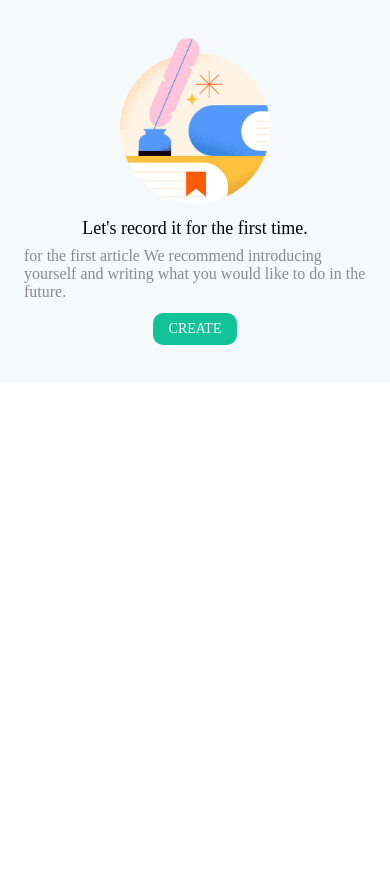
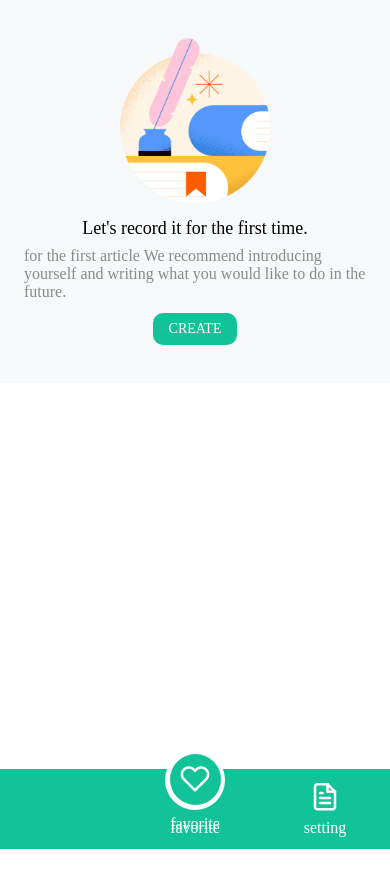
Before and after one commit to kayguyx2/Noto, a React Native app: screen / in a window 390 px wide. Shown: the top 888 px of the page. Before the commit the page ends 844 px from the top, so only its background shows below. Built offline with nearby package versions, Linux system fonts and the light colour scheme.

Commit message:
Add Tabbar into project

```diff
--- a/package.json
+++ b/package.json
@@ -13,9 +13,11 @@
     "@react-navigation/bottom-tabs": "^6.0.9",
     "@react-navigation/native": "^6.0.6",
     "@react-navigation/native-stack": "^6.2.5",
+    "@react-navigation/stack": "^6.0.11",
     "d3-shape": "^3.1.0",
     "react": "17.0.2",
     "react-native": "0.66.4",
+    "react-native-gesture-handler": "^2.1.1",
     "react-native-safe-area-context": "^3.3.2",
     "react-native-screens": "^3.10.1",
     "react-native-svg": "^12.1.1",
@@ -29,6 +31,7 @@
     "@types/jest": "^26.0.23",
     "@types/node": "^17.0.8",
     "@types/react-native": "^0.66.4",
+    "@types/react-native-vector-icons": "^6.4.10",
     "@types/react-test-renderer": "^17.0.1",
     "@typescript-eslint/eslint-plugin": "^5.7.0",
     "@typescript-eslint/parser": "^5.7.0",
--- a/src/App.tsx
+++ b/src/App.tsx
@@ -1,45 +1,32 @@
 import React from 'react';
-import {StyleSheet, Text, View, Image} from 'react-native';
-import {Colors, Typography} from '@styles/index';
-import Layout from '@components/Layout';
+import {NavigationContainer} from '@react-navigation/native';
 
-import NotionImage from '@assets/images/notion.png';
-import Button from '@components/Button';
+import TabBar from './navigation/TabBar';
+import {
+    CardStyleInterpolators,
+    createStackNavigator,
+    StackNavigationOptions,
+} from '@react-navigation/stack';
+import {View} from 'react-native';
+
+const MainAppStack = createStackNavigator();
+
+const screenOptions: StackNavigationOptions = {
+    gestureEnabled: true,
+    gestureDirection: 'horizontal',
+    cardStyleInterpolator: CardStyleInterpolators.forHorizontalIOS,
+	headerShown: false,
+};
 
 const App = () => {
+    const {Navigator, Screen} = MainAppStack;
     return (
-        <Layout>
-            <View style={styles.box}>
-                <Image source={NotionImage} style={{width: 180, height: 180}} />
-                <Text style={[Typography.FONT.REGULAR, styles.title]}>
-                    Let's record it for the first time.
-                </Text>
-                <Text style={[Typography.FONT.LIGHT, styles.description]}>
-                    for the first article We recommend introducing yourself and writing what you
-                    would like to do in the future.
-                </Text>
-                <Button content="Create" />
-            </View>
-        </Layout>
+        <NavigationContainer>
+            <Navigator initialRouteName="main" screenOptions={screenOptions}>
+                <Screen name="main" component={TabBar} />
+            </Navigator>
+        </NavigationContainer>
     );
 };
 
-const styles = StyleSheet.create({
-    title: {
-        fontSize: Typography.FONT_SIZE_18,
-        marginBottom: 8,
-    },
-    description: {
-        fontSize: Typography.FONT_SIZE_16,
-        color: Colors.GRAY_DARK,
-        marginBottom: 12,
-    },
-    box: {
-        backgroundColor: Colors.SECONDARY,
-        alignItems: 'center',
-        paddingVertical: 38,
-        paddingHorizontal: 24,
-    },
-});
-
 export default App;
--- a/src/components/Layout/index.tsx
+++ b/src/components/Layout/index.tsx
@@ -1,7 +1,7 @@
 import {Colors} from '@styles/index';
-import React from 'react';
-import {StatusBar, StyleSheet, SafeAreaView} from 'react-native';
-import { LayoutProps } from './layout.interface';
+import React, {Fragment} from 'react';
+import {StatusBar, StyleSheet, SafeAreaView, View} from 'react-native';
+import {LayoutProps} from './layout.interface';
 
 const Layout: React.FC<LayoutProps> = ({
     statusColor = 'transparent',
@@ -9,24 +9,38 @@ const Layout: React.FC<LayoutProps> = ({
     children,
 }) => {
     return (
-        <>
-            <SafeAreaView style={styles.container}>
-                <StatusBar translucent backgroundColor={statusColor} barStyle="dark-content" />
-                {children}
-            </SafeAreaView>
-            <SafeAreaView style={[styles.footer, footerStyles]} />
-        </>
+        <Fragment>
+            <View
+                style={{
+                    flex: 1,
+                    backgroundColor: 'red',
+                }}>
+                <StatusBar
+                    translucent
+                    backgroundColor={statusColor}
+                    barStyle="dark-content"
+                />
+                <SafeAreaView style={styles.header} />
+                <SafeAreaView style={styles.layout}>
+                    <View style={styles.container}>{children}</View>
+                </SafeAreaView>
+            </View>
+        </Fragment>
     );
 };
 
 const styles = StyleSheet.create({
+    header: {
+        flex: 0,
+        backgroundColor: Colors.BACKGROUND,
+    },
     container: {
         flex: 1,
         backgroundColor: Colors.BACKGROUND,
     },
-    footer: {
-        flex: 0,
-        backgroundColor: Colors.BACKGROUND,
+    layout: {
+        flex: 1,
+        backgroundColor: Colors.PRIMARY,
     },
 });
 
--- a/src/components/TabBottomBar/StaticTabBar.tsx
+++ b/src/components/TabBottomBar/StaticTabBar.tsx
@@ -1,7 +1,25 @@
-import { NavigationProp, useNavigation } from '@react-navigation/native';
+import {BottomTabNavigationEventMap} from '@react-navigation/bottom-tabs/lib/typescript/src/types';
+import {
+    NavigationHelpers,
+    NavigationProp,
+    ParamListBase,
+    Route,
+    RouteProp,
+    TabNavigationState,
+    useNavigation,
+} from '@react-navigation/native';
+import {Colors, Typography} from '@styles/index';
 import * as React from 'react';
 
-import {Animated, Dimensions, StyleSheet, TouchableWithoutFeedback, View, Text} from 'react-native';
+import {
+    Animated,
+    Dimensions,
+    StyleSheet,
+    TouchableWithoutFeedback,
+    View,
+    Text,
+} from 'react-native';
+import Icon from 'react-native-vector-icons/Feather';
 
 // svg
 // import HealthIcon from '../../assets/icons/generally/health.svg';
@@ -17,13 +35,11 @@ const {width} = Dimensions.get('window');
 
 interface StaticTabBarProps {
     value: Animated.Value;
-    navigation: NavigationProp<{}>;
-    state: StateProps;
+    navigation: NavigationHelpers<ParamListBase, BottomTabNavigationEventMap>;
+    state: TabNavigationState<ParamListBase>;
 }
 
-interface StateProps {
-    routes: any;
-}
+type RouteProps = RouteProp<ParamListBase>;
 
 export default class StaticTabBar extends React.PureComponent<StaticTabBarProps> {
     values: Animated.Value[] = [];
@@ -31,14 +47,26 @@ export default class StaticTabBar extends React.PureComponent<StaticTabBarProps>
         super(props);
         const {state} = this.props;
         this.values = state.routes.map(
-            (tab: any, index: number) => new Animated.Value(index === 1 ? 1 : 0),
+            (_, index: number) => new Animated.Value(index === 1 ? 1 : 0),
         );
     }
 
-    onPress = (index, route, isFocused) => {
+    getNameIcon = (routeName: string) => {
+        switch (routeName) {
+            case 'home':
+                return 'box';
+            case 'favorite':
+                return 'heart';
+            case 'setting':
+                return 'file-text';
+            default:
+                return '';
+        }
+    };
+
+    onPress = (identity: number, route: RouteProps, isFocused: boolean): void => {
         const {value, state} = this.props;
         const tabWidth = width / state.routes.length;
-
         Animated.sequence([
             Animated.parallel(
                 this.values.map(
@@ -53,10 +81,10 @@ export default class StaticTabBar extends React.PureComponent<StaticTabBarProps>
             ),
             Animated.parallel([
                 Animated.spring(value, {
-                    toValue: tabWidth * index,
+                    toValue: tabWidth * identity,
                     useNativeDriver: true,
                 }),
-                Animated.spring(this.values[index], {
+                Animated.spring(this.values[identity], {
                     toValue: 1,
                     useNativeDriver: true,
                 }),
@@ -64,13 +92,13 @@ export default class StaticTabBar extends React.PureComponent<StaticTabBarProps>
         ]).start();
     };
 
-    onTabPress(route, isFocused) {
+    onTabPress(route: RouteProps, isFocused: boolean): void {
         const {navigation} = this.props;
         const event = navigation.emit({
             type: 'tabPress',
             target: route.key,
+            canPreventDefault: true,
         });
-
         if (!isFocused && !event.defaultPrevented) {
             navigation.navigate(route.name);
         }
@@ -78,32 +106,41 @@ export default class StaticTabBar extends React.PureComponent<StaticTabBarProps>
 
     render() {
         const {onPress} = this;
-        const state = this.props.state;
-
+        const {state} = this.props;
+        const itemLength = state.routes.length;
         return (
             <View style={styles.container}>
                 {state.routes.map((route, key) => {
-                    const tabWidth = width / 3;
+                    const tabWidth = width / itemLength;
                     const isFocused = state.index === key;
-
                     const translateY = this.values[key].interpolate({
                         inputRange: [0, 1],
                         outputRange: [64, 0],
                         extrapolate: 'clamp',
                     });
-                    const opacity1 = this.values[key].interpolate({
+                    const opacity = this.values[key].interpolate({
                         inputRange: [0, 1],
                         outputRange: [0, 1],
                         extrapolate: 'clamp',
                     });
-
                     return (
                         <React.Fragment {...{key}}>
                             <TouchableWithoutFeedback
                                 onPress={() => onPress(key, route, isFocused)}>
-                                <Animated.View style={[styles.tab, {opacity: isFocused ? 0 : 1}]}>
-                                    {this.getIcon(route.name, false)}
-                                    <Text style={styles.textDeactiveInTab}>{route.name}</Text>
+                                <Animated.View
+                                    style={[styles.tab, {opacity: isFocused ? 0 : 1}]}>
+                                    <Icon
+                                        name={this.getNameIcon(route.name)}
+                                        size={30}
+                                        color={Colors.WHITE}
+                                    />
+                                    <Text
+                                        style={[
+                                            Typography.FONT.REGULAR,
+                                            styles.textDeactiveInTab,
+                                        ]}>
+                                        {route.name}
+                                    </Text>
                                 </Animated.View>
                             </TouchableWithoutFeedback>
                             <Animated.View
@@ -115,15 +152,25 @@ export default class StaticTabBar extends React.PureComponent<StaticTabBarProps>
                                     height: 60,
                                     justifyContent: 'center',
                                     alignItems: 'center',
-                                    opacity: opacity1,
+                                    opacity: opacity,
                                     transform: [{translateY}],
                                 }}>
                                 <View style={styles.activeIconBorder}>
                                     <View style={styles.activeIcon}>
-                                        {/* {this.getIcon(route.name, true)} */}
+                                        <Icon
+                                            name={this.getNameIcon(route.name)}
+                                            size={30}
+                                            color={Colors.WHITE}
+                                        />
                                     </View>
                                 </View>
-                                <Text style={styles.textActiveInTab}>{route.name}</Text>
+                                <Text
+                                    style={[
+                                        Typography.FONT.REGULAR,
+                                        styles.textActiveInTab,
+                                    ]}>
+                                    {route.name}
+                                </Text>
                             </Animated.View>
                         </React.Fragment>
                     );
@@ -136,6 +183,7 @@ export default class StaticTabBar extends React.PureComponent<StaticTabBarProps>
 const styles = StyleSheet.create({
     container: {
         flexDirection: 'row',
+        backgroundColor: Colors.PRIMARY,
     },
     tab: {
         flex: 1,
@@ -146,35 +194,31 @@ const styles = StyleSheet.create({
         paddingBottom: 10,
     },
     activeIcon: {
-        backgroundColor: '#008CB2',
-        width: 55,
-        height: 55,
+        backgroundColor: Colors.PRIMARY,
+        width: 51,
+        height: 51,
         borderRadius: 30,
         borderColor: 'white',
         justifyContent: 'center',
         alignItems: 'center',
     },
     activeIconBorder: {
-        backgroundColor: 'white',
-        width: 65,
-        height: 65,
-        borderRadius: 30,
+        backgroundColor: Colors.WHITE,
+        width: 60,
+        height: 60,
+        borderRadius: 60 / 2,
         borderColor: 'white',
         justifyContent: 'center',
         alignItems: 'center',
     },
-    deactiveIcon: {
-        tintColor: '#a3a3a3',
-        width: 30,
-        height: 30,
-        justifyContent: 'center',
-        alignItems: 'center',
-    },
     textActiveInTab: {
-        color: '#008CB2',
+        color: Colors.WHITE,
+		paddingTop: 5,
+		fontSize: Typography.FONT_SIZE_16
     },
     textDeactiveInTab: {
         paddingTop: 5,
-        color: '#a3a3a3',
+		color: Colors.WHITE,
+		fontSize: Typography.FONT_SIZE_16
     },
 });
--- a/src/components/TabBottomBar/index.tsx
+++ b/src/components/TabBottomBar/index.tsx
@@ -5,13 +5,15 @@ import {Path, Svg} from 'react-native-svg';
 
 import React from 'react';
 import StaticTabBar from './StaticTabBar';
+import {BottomTabBarProps} from '@react-navigation/bottom-tabs';
+import { Colors } from '@styles/index';
 
 const AnimatedSvg = Animated.createAnimatedComponent(Svg);
 const {width} = Dimensions.get('window');
 const height = 75;
 
 const tabWidth = width / 3;
-const backgroundColor = 'white';
+const backgroundColor = Colors.PRIMARY;
 
 const getPath = (): string => {
     // @ts-ignore
@@ -39,7 +41,7 @@ const getPath = (): string => {
 
 const d = getPath();
 
-const TabBottomBar = (props: any) => {
+const TabBottomBar = (props: BottomTabBarProps) => {
     const state = props.state;
     const navigation = props.navigation;
     let value = new Animated.Value(0);
--- /dev/null
+++ b/src/navigation/TabBar.tsx
@@ -0,0 +1,24 @@
+import React from 'react';
+import {createBottomTabNavigator} from '@react-navigation/bottom-tabs';
+
+// component
+import Home from '../screens/Home';
+import Favorite from '../screens/Favorite';
+import Setting from '../screens/Setting';
+import TabBottomBar from '../components/TabBottomBar';
+
+// create tab bar navigator
+const MainTabBar = createBottomTabNavigator();
+
+const TabBarScreen = () => {
+    const {Navigator, Screen} = MainTabBar;
+    return (
+        <Navigator initialRouteName="Track" screenOptions={{ headerShown: false}}  tabBar={props => <TabBottomBar {...props} />}>
+            <Screen name="home" component={Home} />
+            <Screen name="favorite" component={Favorite} />
+            <Screen name="setting" component={Setting} />
+        </Navigator>
+    );
+};
+
+export default TabBarScreen;
--- /dev/null
+++ b/src/screens/Favorite/index.tsx
@@ -0,0 +1,13 @@
+import Layout from '@components/Layout';
+import React from 'react';
+import {Text} from 'react-native';
+
+const FavoriteScreen = () => {
+    return (
+        <Layout>
+            <Text>Favorite</Text>
+        </Layout>
+    );
+};
+
+export default FavoriteScreen;
--- /dev/null
+++ b/src/screens/Home/index.tsx
@@ -0,0 +1,47 @@
+import Button from '@components/Button';
+import Layout from '@components/Layout';
+import {Colors} from '@styles/index';
+import {Typography} from '@styles/index';
+import React from 'react';
+import {View, Text, StyleSheet, Image} from 'react-native';
+
+const HomeScreen = () => {
+    return (
+        <Layout>
+            <View style={styles.box}>
+                <Image
+                    source={require('@assets/images/notion.png')}
+                    style={{width: 180, height: 180}}
+                />
+                <Text style={[Typography.FONT.REGULAR, styles.title]}>
+                    Let's record it for the first time.
+                </Text>
+                <Text style={[Typography.FONT.LIGHT, styles.description]}>
+                    for the first article We recommend introducing yourself and writing
+                    what you would like to do in the future.
+                </Text>
+                <Button content="Create" />
+            </View>
+        </Layout>
+    );
+};
+
+const styles = StyleSheet.create({
+    title: {
+        fontSize: Typography.FONT_SIZE_18,
+        marginBottom: 8,
+    },
+    description: {
+        fontSize: Typography.FONT_SIZE_16,
+        color: Colors.GRAY_DARK,
+        marginBottom: 12,
+    },
+    box: {
+        backgroundColor: Colors.SECONDARY,
+        alignItems: 'center',
+        paddingVertical: 38,
+        paddingHorizontal: 24,
+    },
+});
+
+export default HomeScreen;
--- /dev/null
+++ b/src/screens/Setting/index.tsx
@@ -0,0 +1,13 @@
+import Layout from '@components/Layout';
+import React from 'react'
+import { View, Text } from 'react-native';
+
+const SettingScreen = () => {
+    return (
+        <Layout>
+            <Text>Setting</Text>
+        </Layout>
+    );
+};
+
+export default SettingScreen;
```
Also changed, not shown: .prettierrc.js, 2 other files (tests, documents, lock files or other folders).
